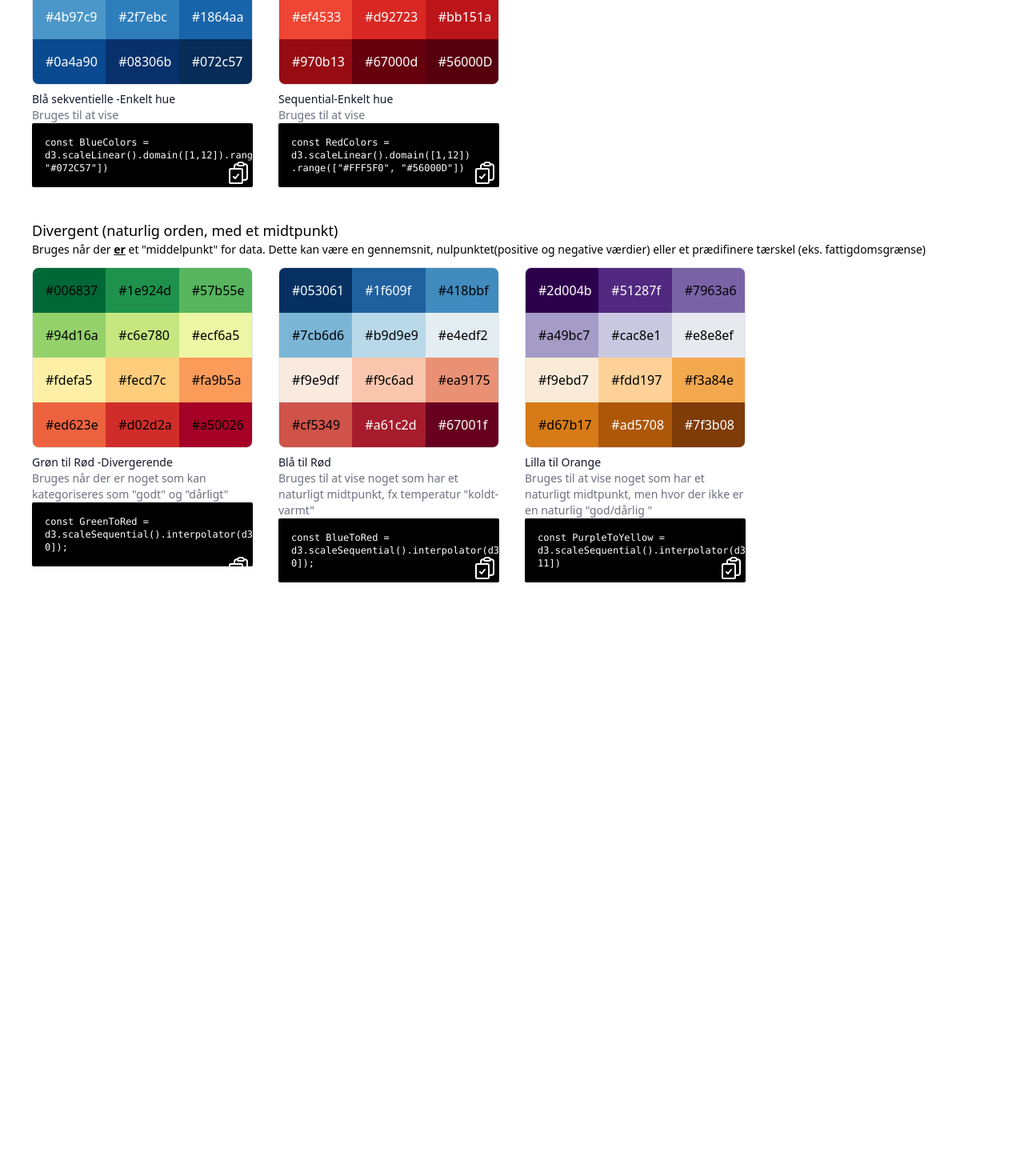
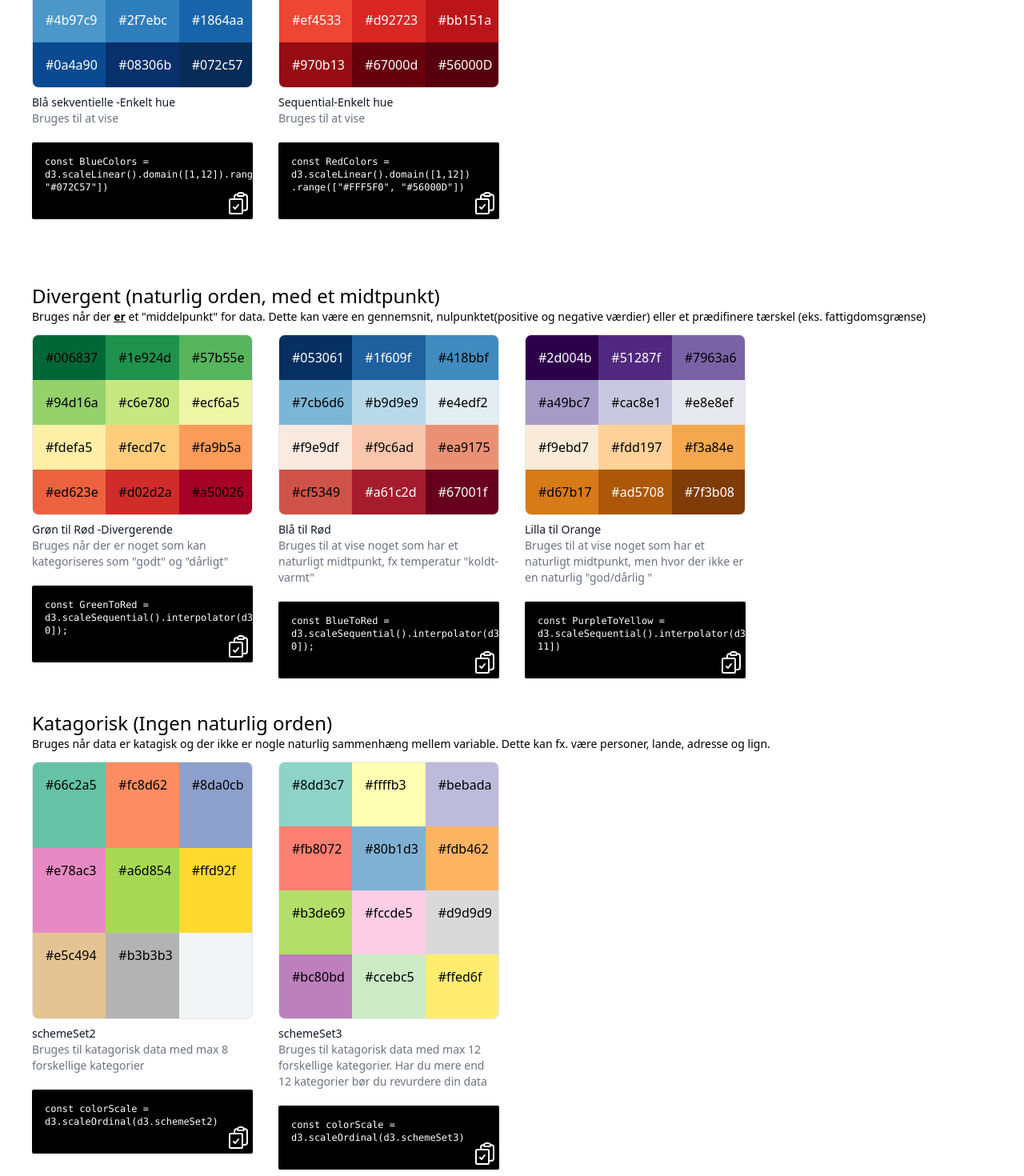
Before and after one commit to TeeeeJaay/Design-System-DataViz, a Next.js app: page /colors in a window 1280 px wide. Shown: the part 300-1770 px from the top of the page at 80% size. Before the commit the page ends 1068 px from the top, so only its background shows below. Built offline with nearby package versions, Linux system fonts and the light colour scheme.

Commit message:
added styling

```diff
--- /dev/null
+++ b/src/app/bar-chart/bar-chart.js
@@ -0,0 +1,107 @@
+// Data and configuration
+const data = [
+  { name: "Tony", value: 9 },
+  { name: "Peter", value: 6 },
+  { name: "Pietro", value: 1 },
+  { name: "Steve", value: 7 },
+  { name: "Thor", value: 8 },
+];
+
+const colorScale = d3.scaleOrdinal(d3.schemeSet2);
+
+const margin = { top: 20, right: 20, bottom: 30, left: 40 };
+let containerWidth = document.getElementById("chart").clientWidth;
+const height = 400 - margin.top - margin.bottom;
+let svg = d3.select("#chart").append("svg");
+
+function resize() {
+  containerWidth = document.getElementById("chart").clientWidth;
+  updateChart();
+}
+window.addEventListener("resize", resize);
+
+function updateChart() {
+  svg.selectAll("*").remove(); // Clear previous SVG content
+
+  svg
+    .attr("width", containerWidth)
+    .attr("height", height + margin.top + margin.bottom);
+
+  let g = svg
+    .append("g")
+    .attr("transform", `translate(${margin.left},${margin.top})`);
+
+  let sortedData = [...data];
+  //udkommenter eller slet hvis du ikke ønsker rangering baseret på værdien
+  sortedData.sort((a, b) => b.value - a.value);
+
+  // Scale setup
+  const x = d3
+    .scaleBand()
+    .rangeRound([0, containerWidth - margin.left - margin.right])
+    .padding(0.1)
+    .domain(sortedData.map((d) => d.name));
+
+  const y = d3
+    .scaleLinear()
+    .rangeRound([height, 0])
+    .domain([0, d3.max(sortedData, (d) => d.value * 1.2)]);
+
+  //udkommenter eller slet hvis du ikke ønkser gridlines
+
+  const yAxisTicks = y.ticks().filter((tick) => tick !== 0);
+  g.selectAll(".grid-line")
+    .data(yAxisTicks)
+    .enter()
+    .append("line")
+    .attr("class", "grid-line")
+    .attr("x1", 0)
+    .attr("x2", containerWidth - margin.left - margin.right)
+    .attr("y1", (d) => y(d))
+    .attr("y2", (d) => y(d))
+    .attr("stroke", "#ccc");
+
+  //
+
+  // Bars
+  g.selectAll(".bar")
+    .data(sortedData)
+    .enter()
+    .append("rect")
+    .attr("class", "bar")
+    .attr("x", (d) => x(d.name))
+    .attr("y", (d) => y(d.value))
+    .attr("width", x.bandwidth())
+    .attr("height", (d) => height - y(d.value))
+    .attr("fill", (d, i) => colorScale(i))
+
+    //udkommenter eller slet hvis du ikke ønsker hover effekt
+    .on("mouseenter", function (event, d) {
+      const activeBar = d3.select(this);
+      activeBar.classed("stroke-gray-400", true);
+      d3.selectAll(".bar")
+        .filter((p) => p !== d)
+        .classed("opacity-50", true);
+
+      g.append("text")
+        .attr("class", "bar-text")
+        .attr("x", x(d.name) + x.bandwidth() / 2)
+        .attr("y", y(d.value) - 5)
+        .attr("text-anchor", "middle")
+        .text(d.value);
+    })
+    .on("mouseleave", function (event, d) {
+      d3.selectAll(".bar")
+        .classed("opacity-50", false)
+        .classed("stroke-gray-400", false);
+      g.selectAll(".bar-text").remove();
+    });
+  ////
+
+  g.append("g")
+    .attr("transform", `translate(0,${height})`)
+    .call(d3.axisBottom(x));
+  g.append("g").call(d3.axisLeft(y));
+}
+
+updateChart(); // Initial chart rendering
--- a/src/app/colors/page.tsx
+++ b/src/app/colors/page.tsx
@@ -108,15 +108,53 @@ const divFiles = [
   },
 ];
 
+const catFiles = [
+  {
+    title: "schemeSet2",
+    code: "const colorScale = d3.scaleOrdinal(d3.schemeSet2) ",
+    description: "Bruges til katagorisk data med max 8 forskellige kategorier",
+    colorList: {
+      "#66c2a5": "bg-[#66c2a5]",
+      "#fc8d62": "bg-[#fc8d62]",
+      "#8da0cb": "bg-[#8da0cb]",
+      "#e78ac3": "bg-[#e78ac3]",
+      "#a6d854": "bg-[#a6d854]",
+      "#ffd92f": "bg-[#ffd92f]",
+      "#e5c494": "bg-[#e5c494]",
+      "#b3b3b3": "bg-[#b3b3b3]",
+    },
+  },
+  {
+    title: "schemeSet3",
+    code: "const colorScale = d3.scaleOrdinal(d3.schemeSet3) ",
+    description:
+      "Bruges til katagorisk data med max 12 forskellige kategorier. Har du mere end 12 kategorier bør du revurdere din data",
+    colorList: {
+      "#8dd3c7": "bg-[#8dd3c7]", // Tilføjer CSS-klasser efter behov
+      "#ffffb3": "bg-[#ffffb3]",
+      "#bebada": "bg-[#bebada]",
+      "#fb8072": "bg-[#fb8072]",
+      "#80b1d3": "bg-[#80b1d3]",
+      "#fdb462": "bg-[#fdb462]",
+      "#b3de69": "bg-[#b3de69]",
+      "#fccde5": "bg-[#fccde5]",
+      "#d9d9d9": "bg-[#d9d9d9]",
+      "#bc80bd": "bg-[#bc80bd]",
+      "#ccebc5": "bg-[#ccebc5]",
+      "#ffed6f": "bg-[#ffed6f]",
+    },
+  },
+];
+
 export default function ColorPage() {
   const copyToClipboard = async (text: string) => {
     navigator.clipboard.writeText(text);
   };
 
   return (
-    <main className="p-10">
+    <main className="p-10 flex flex-col gap-10 ">
       <div className="pb-10">
-        <h1 className="text-lg font-medium">Sekventielle (naturlig orden) </h1>
+        <h1 className="text-2xl font-medium">Sekventielle (naturlig orden) </h1>
         <h4 className="text-sm pb-3">
           Bruges når der en naturlig orden i data (ordinal, diskret eller
           kontinuerligt data). Der{" "}
@@ -128,7 +166,7 @@ export default function ColorPage() {
           className="grid grid-cols-2 gap-x-4 gap-y-8 sm:grid-cols-3 sm:gap-x-6 lg:grid-cols-4 xl:gap-x-8"
         >
           {seqFiles.map((file, index) => (
-            <li key={index} className="relative">
+            <li key={index} className="relative h-fit">
               <div className="group border block w-full overflow-hidden rounded-lg bg-gray-100 focus-within:ring-2 focus-within:ring-indigo-500 focus-within:ring-offset-2 focus-within:ring-offset-gray-100">
                 <div className="grid grid-cols-3">
                   {Object.entries(file.colorList).map(
@@ -143,28 +181,22 @@ export default function ColorPage() {
               <p className="mt-2 block truncate text-sm font-medium text-gray-900">
                 {file.title}
               </p>
-              <p className="pointer-events-none block text-sm font-medium text-gray-500">
+              <p className="pointer-events-none block text-sm font-medium text-gray-500 h-full pb-5">
                 {file.description}
               </p>
-              <div className="bg-black text-white font-mono p-4 text-xs rounded-sm">
+              <div className="bg-black text-white font-mono p-4 pb-8 text-xs rounded-sm h-full">
                 <p>{file.code}</p>
                 <ClipboardDocumentCheckIcon
                   onClick={() => copyToClipboard(file.code)}
-                  className="h-8 absolute bottom-0.5 right-0.5 active:scale-95  active:text-slate-200 transition-all"
+                  className="h-8 absolute bottom-1 right-0.5 active:scale-90  active:text-slate-200 transition-all duration-100"
                 />
               </div>
-              <button
-                /*         onClick={() => copyColorKeysToClipboard(index)} */
-                className=" flex text-wrap text-sm font-medium text-slate-700 hover:underline"
-              >
-                {/*       {copiedIndex === index ? "Kopieret ✓" : "Kopier array"}{" "} */}
-              </button>
             </li>
           ))}
         </ul>
       </div>
-      <div>
-        <h1 className="text-lg font-medium">
+      <div className="flex flex-col">
+        <h1 className="text-2xl font-medium">
           Divergent (naturlig orden, med et midtpunkt){" "}
         </h1>
         <h4 className="text-sm pb-3">
@@ -179,7 +211,7 @@ export default function ColorPage() {
           className="grid grid-cols-2 gap-x-4 gap-y-8 sm:grid-cols-3 sm:gap-x-6 lg:grid-cols-4 xl:gap-x-8"
         >
           {divFiles.map((file, index) => (
-            <li key={index} className="relative">
+            <li key={index} className=" h-fit">
               <div className="group border block w-full overflow-hidden rounded-lg bg-gray-100 focus-within:ring-2 focus-within:ring-indigo-500 focus-within:ring-offset-2 focus-within:ring-offset-gray-100">
                 <div className="grid grid-cols-3">
                   {Object.entries(file.colorList).map(
@@ -194,22 +226,59 @@ export default function ColorPage() {
               <p className="mt-2 block truncate text-sm font-medium text-gray-900">
                 {file.title}
               </p>
-              <p className="pointer-events-none block text-sm font-medium text-gray-500">
+              <p className="pointer-events-none block text-sm font-medium text-gray-500 h-full pb-5">
                 {file.description}
               </p>
-              <div className="bg-black text-white font-mono p-4 text-xs rounded-sm">
+              <div className="bg-black text-white font-mono p-4 pb-8 text-xs rounded-sm h-fit self-end relative">
                 <p>{file.code}</p>
                 <ClipboardDocumentCheckIcon
                   onClick={() => copyToClipboard(file.code)}
-                  className="h-8 absolute bottom-0.5 right-0.5 active:scale-95  active:text-slate-200 transition-all"
+                  className="h-8 absolute bottom-1 right-0.5 active:scale-90  active:text-slate-200 transition-all duration-100"
                 />
               </div>
-              <button
-                /*         onClick={() => copyColorKeysToClipboard(index)} */
-                className=" flex text-wrap text-sm font-medium text-slate-700 hover:underline"
-              >
-                {/*       {copiedIndex === index ? "Kopieret ✓" : "Kopier array"}{" "} */}
-              </button>
+            </li>
+          ))}
+        </ul>
+      </div>
+      <div>
+        <h1 className="text-2xl font-medium">
+          Katagorisk (Ingen naturlig orden){" "}
+        </h1>
+        <h4 className="text-sm pb-3">
+          Bruges når data er katagisk og der ikke er nogle naturlig sammenhæng
+          mellem variable. Dette kan fx. være personer, lande, adresse og lign.
+        </h4>
+
+        <ul
+          role="list"
+          className="grid grid-cols-2 gap-x-4 gap-y-8 sm:grid-cols-3 sm:gap-x-6 lg:grid-cols-4 xl:gap-x-8"
+        >
+          {catFiles.map((file, index) => (
+            <li key={index} className="relative h-fit">
+              <div className="group border block w-full overflow-hidden rounded-lg bg-gray-100 focus-within:ring-2 focus-within:ring-indigo-500 focus-within:ring-offset-2 focus-within:ring-offset-gray-100">
+                <div className="grid grid-cols-3 min-h-80">
+                  {Object.entries(file.colorList).map(
+                    ([color, className], index) => (
+                      <div key={index} className={`p-4 ${className}`}>
+                        {color}
+                      </div>
+                    )
+                  )}
+                </div>
+              </div>
+              <p className="mt-2 block truncate text-sm font-medium text-gray-900">
+                {file.title}
+              </p>
+              <p className="pointer-events-none block text-sm font-medium text-gray-500 h-full pb-5">
+                {file.description}
+              </p>
+              <div className="bg-black text-white font-mono p-4 pb-8 text-xs rounded-sm h-full">
+                <p>{file.code}</p>
+                <ClipboardDocumentCheckIcon
+                  onClick={() => copyToClipboard(file.code)}
+                  className="h-8 absolute bottom-1 right-0.5 active:scale-90  active:text-slate-200 transition-all duration-100"
+                />
+              </div>
             </li>
           ))}
         </ul>
--- a/src/app/components/ToggleSwitch.tsx
+++ b/src/app/components/ToggleSwitch.tsx
@@ -20,7 +20,7 @@ export function ToggleSwitch({
       disabled={disabled} // Apply the disabled state
       className={classNames(
         "group relative inline-flex h-5 w-10 flex-shrink-0 cursor-pointer items-center justify-center rounded-full",
-        "focus:outline-none focus:ring-2 focus:ring-indigo-600 focus:ring-offset-2",
+        "focus:outline-none focus:ring-2 focus:ring-violet-700 focus:ring-offset-2",
         disabled ? "opacity-50 cursor-not-allowed" : "cursor-pointer" // Adjust opacity and cursor when disabled
       )}
     >
@@ -32,7 +32,7 @@ export function ToggleSwitch({
       <span
         aria-hidden="true"
         className={classNames(
-          enabled ? "bg-indigo-600" : "bg-gray-200",
+          enabled ? "bg-violet-700" : "bg-gray-200",
           "pointer-events-none absolute mx-auto h-4 w-9 rounded-full transition-colors duration-200 ease-in-out"
         )}
       />
--- a/tailwind.config.ts
+++ b/tailwind.config.ts
@@ -2,9 +2,9 @@ import type { Config } from "tailwindcss";
 
 const config: Config = {
   content: [
-    "./src/pages/**/*.{js,ts,jsx,tsx,mdx}",
-    "./src/components/**/*.{js,ts,jsx,tsx,mdx}",
-    "./src/app/**/*.{js,ts,jsx,tsx,mdx}",
+    "./src/pages/**/*.{js,ts,jsx,tsx,mdx, html}",
+    "./src/components/**/*.{js,ts,jsx,tsx,mdx, html}",
+    "./src/app/**/*.{js,ts,jsx,tsx,mdx, html}",
   ],
   theme: {
     extend: {
```
Also changed, not shown: src/app/bar-chart/bar-chart.html (added, +18 -0 lines), src/app/bar-chart/page.tsx (+7 -15 lines), src/app/line-chart/LineChart.tsx (+45 -31 lines), src/app/line-chart/page.tsx (+7 -15 lines), src/app/pie-chart/page.tsx (+7 -15 lines).
